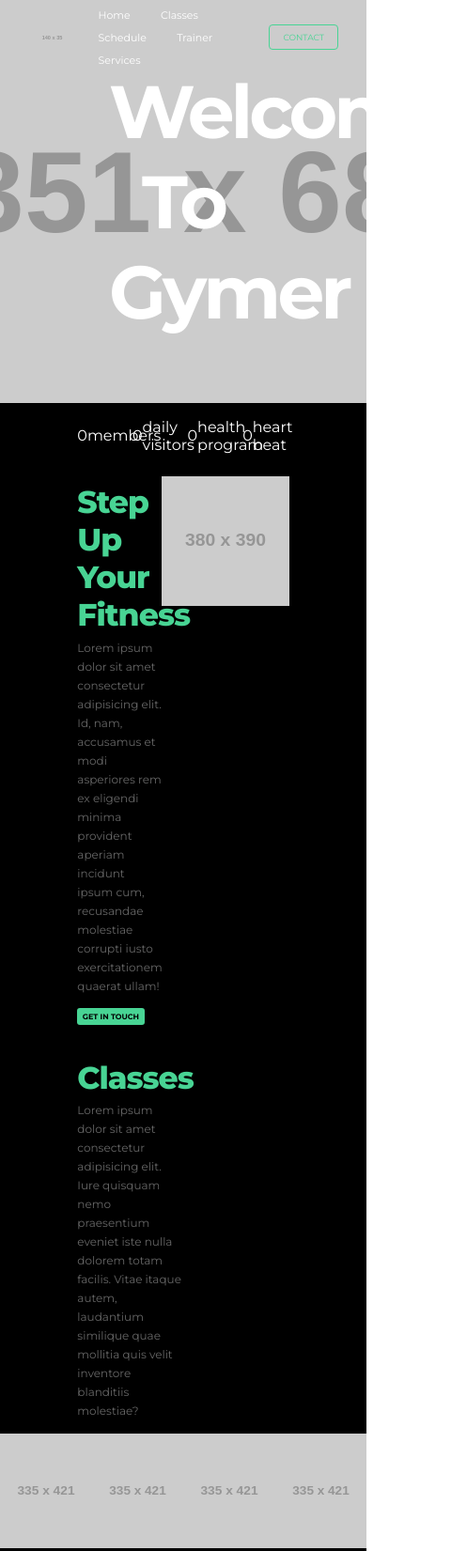
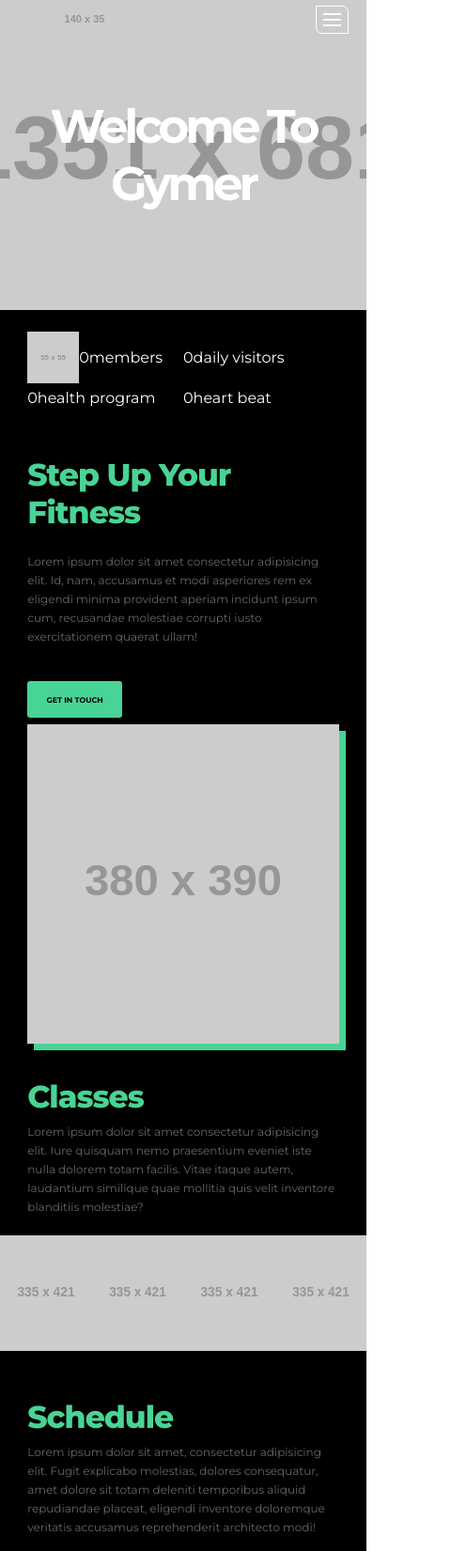
Before and after one commit to sadityacode/GYMER, a plain HTML site: page index.html in a window 390 px wide. Shown: the top 1651 px of the page at 94% size, 480 px wide, since content can reach past the window. Drawn offline with Linux system fonts and the light colour scheme; placeholder pictures from the web are drawn by us.

Commit message:
added responsive styling

```diff
--- a/assets/css/style.css
+++ b/assets/css/style.css
@@ -193,7 +193,7 @@ h2{
   text-transform: capitalize;
   font-size: 79px;
   font-weight: 700;
-  width: 70%;
+  width: 80%;
   margin: 0 auto;
   text-align: center;
   padding: 31.3% 0;
@@ -212,6 +212,7 @@ h2{
   padding: 7% 0 10.5%;
   display: -webkit-box;
   display: flex;
+  flex-wrap: wrap;
   -webkit-box-align: center;
           align-items: center;
   -webkit-box-orient: horizontal;
@@ -283,6 +284,7 @@ h3{
   display: flex;
   -webkit-box-pack: justify;
           justify-content: space-between;
+  flex-wrap: wrap;
 }
 
 .step-up article > div{
@@ -311,6 +313,10 @@ h3 + p{
 
 .step-up article > div a:hover{
   color: #FFF;
+}
+
+.step-up article figure img{
+  box-shadow: 7px 7px #48D494;
 }
 /* step-up section styling end */
 
@@ -452,6 +458,7 @@ tr td:nth-child(3){
   -webkit-box-pack: justify;
           justify-content: space-between;
   color: #FFF;
+  flex-wrap: wrap;
 }
 
 .trainers ul li{
@@ -460,6 +467,10 @@ tr td:nth-child(3){
 
 .trainers ul figure{
   padding-bottom: 15.5%;
+}
+
+.trainers ul figure img{
+  box-shadow: 7px 7px #48D494;
 }
 
 h4{
@@ -722,7 +733,130 @@ footer span{
 
 /*media query starts*/
 /*media query for 995px starts here*/
-@media only screen and (max-width: 540px) {
+@media only screen and (max-width: 1024px) {
+
+  h2{
+    width: 100%;
+  }
+
+  .counters > li{
+    width: 25%;
+  }
+
+  .counters ul{
+    width: 65%;
+  }
+
+  .counters ul li:first-child{
+    font-size: 15px;
+  }
+
+  .step-up article > div{
+    width: 45%;
+  }
+
+  .step-up article figure{
+    width: 50%;
+  }
+
+  footer form input{
+    width: 65%;
+  }
+
+  footer form button{
+    width: 35%;
+  }
+
+}
 
 
+@media only screen and (max-width: 768px){
+  .wrapper {
+    width: 85%;
+  }
+
+  nav a{
+    margin: 0 7px;
+  }
 }
+
+@media only screen and (max-width: 540px){
+
+  .navbar ,
+  .contact-button{
+    display: none;
+  }
+
+  .hamburger{
+    display: block;
+    width: 35px;
+    height: 30px;
+    box-sizing: border-box;
+    display: -webkit-box;
+    display: flex;
+    -webkit-box-pack: justify;
+            justify-content: space-between;
+    -webkit-box-orient: vertical;
+    -webkit-box-direction: normal;
+            flex-direction: column;
+    padding: 20%;
+    border: 1px solid #FFF;
+    border-bottom-left-radius: 7px;
+    border-top-right-radius: 7px;
+  }
+
+  .hamburger span{
+    text-indent: -9999px;
+    display: block;
+    width: 100%;
+    height: 2px;
+    background-color: #fff;
+    -webkit-transition-duration: 0.3s;
+    transition-duration: 0.3s;
+  }
+
+  h2{
+    font-size: 50px;
+  }
+  .counters > li{
+    width: 50%;
+    padding-bottom: 2%;
+  }
+
+  .step-up article > div{
+    width: 100%;
+    padding-bottom: 2%;
+  }
+
+  .step-up article > figure{
+    width: 100%;
+  }
+
+  .trainers h3 + p{
+    width: 100%;
+  }
+
+  .trainers ul li{
+    width: 51%;
+    margin: 0 auto;
+  }
+
+  .services h3,
+  .services h3 + p,
+  .classes h3 + p,
+  .schedule h3 + p{
+    width: 100%;
+  }
+
+  .contact{
+    padding-left: 0;
+    padding-right: 0;
+  }
+
+  .about-gymer,
+  .subscribe,
+  .links{
+    width: 100%;
+    padding-bottom: 5%;
+  }
+}
```
